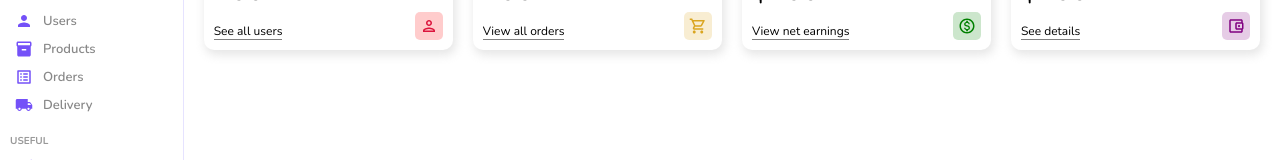
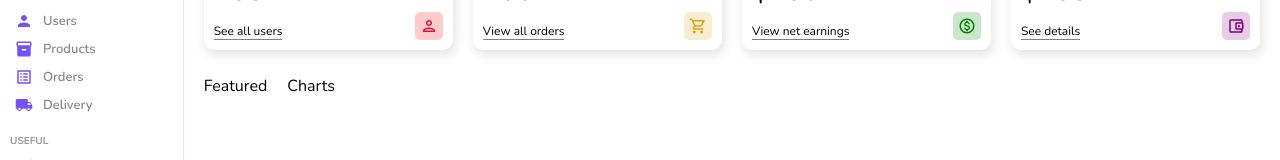
Before and after one commit to irfandayan/reactjs-admin-panel-lamadmin, a React (Create React App) app: page / in a window 1280 px wide. Shown: the part 141-301 px from the top of the page. Built offline with nearby package versions, Linux system fonts and the light colour scheme.

Commit message:
Add charts & featured

```diff
--- /dev/null
+++ b/src/components/charts/Charts.jsx
@@ -0,0 +1,9 @@
+import React from "react";
+
+import "./chart.scss";
+
+const Charts = () => {
+  return <div className="chart">Charts</div>;
+};
+
+export default Charts;
--- /dev/null
+++ b/src/components/charts/chart.scss
@@ -0,0 +1,3 @@
+.chart {
+  flex: 2;
+}
--- /dev/null
+++ b/src/components/featured/Featured.jsx
@@ -0,0 +1,9 @@
+import React from "react";
+
+import "./featured.scss";
+
+const Featured = () => {
+  return <div>Featured</div>;
+};
+
+export default Featured;
--- /dev/null
+++ b/src/components/featured/featured.scss
@@ -0,0 +1,3 @@
+.featured {
+  flex: 2;
+}
--- a/src/pages/home/Home.jsx
+++ b/src/pages/home/Home.jsx
@@ -1,4 +1,6 @@
 import React from "react";
+import Charts from "../../components/charts/Charts";
+import Featured from "../../components/featured/Featured";
 import Navbar from "../../components/navbar/Navbar";
 import Sidebar from "../../components/sidebar/Sidebar";
 import Widget from "../../components/widget/Widget";
@@ -16,6 +18,10 @@ const Home = () => {
           <Widget type="earning" />
           <Widget type="balance" />
         </div>
+        <div className="charts">
+          <Featured />
+          <Charts />
+        </div>
       </div>
     </div>
   );
--- a/src/pages/home/home.scss
+++ b/src/pages/home/home.scss
@@ -3,10 +3,14 @@
   .homeContainer {
     flex: 6;
 
-    .widgets {
+    .widgets,
+    .charts {
       display: flex;
       padding: 20px;
       gap: 20px;
     }
+    .charts {
+      padding: 5px 20px;
+    }
   }
 }
```
